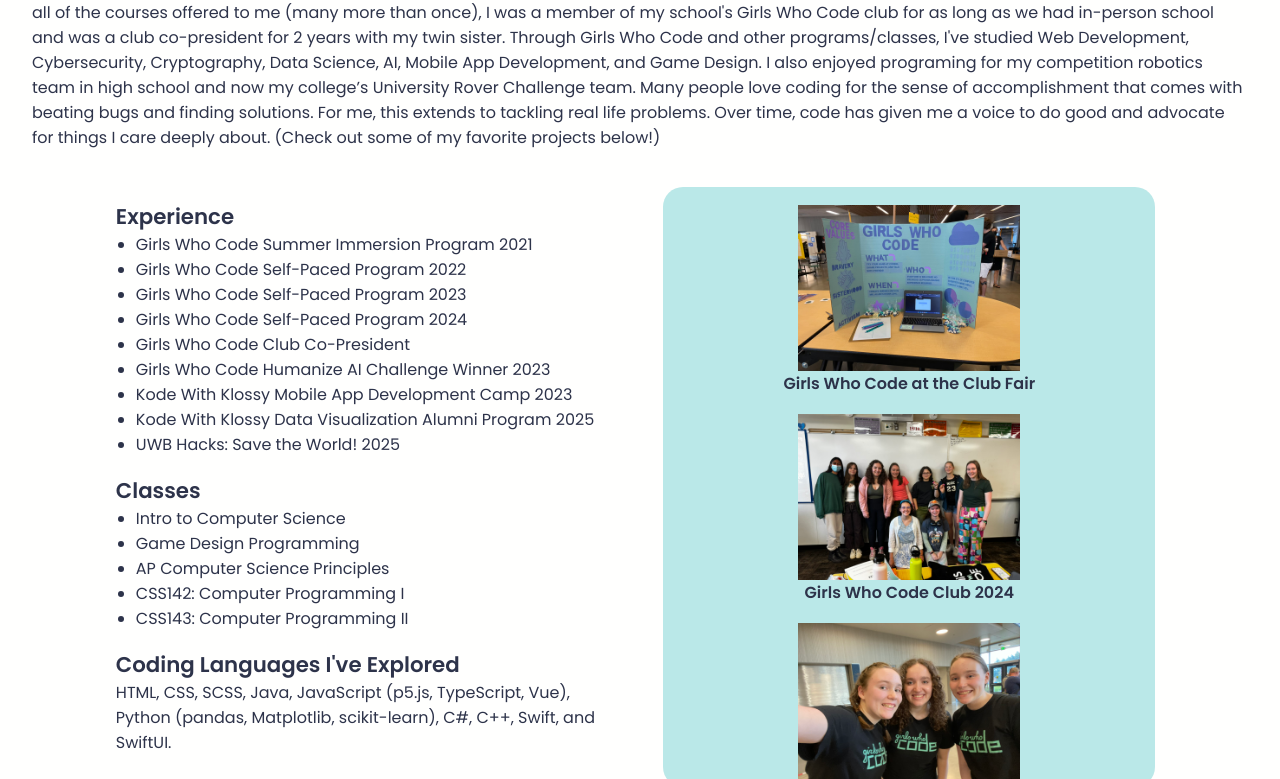
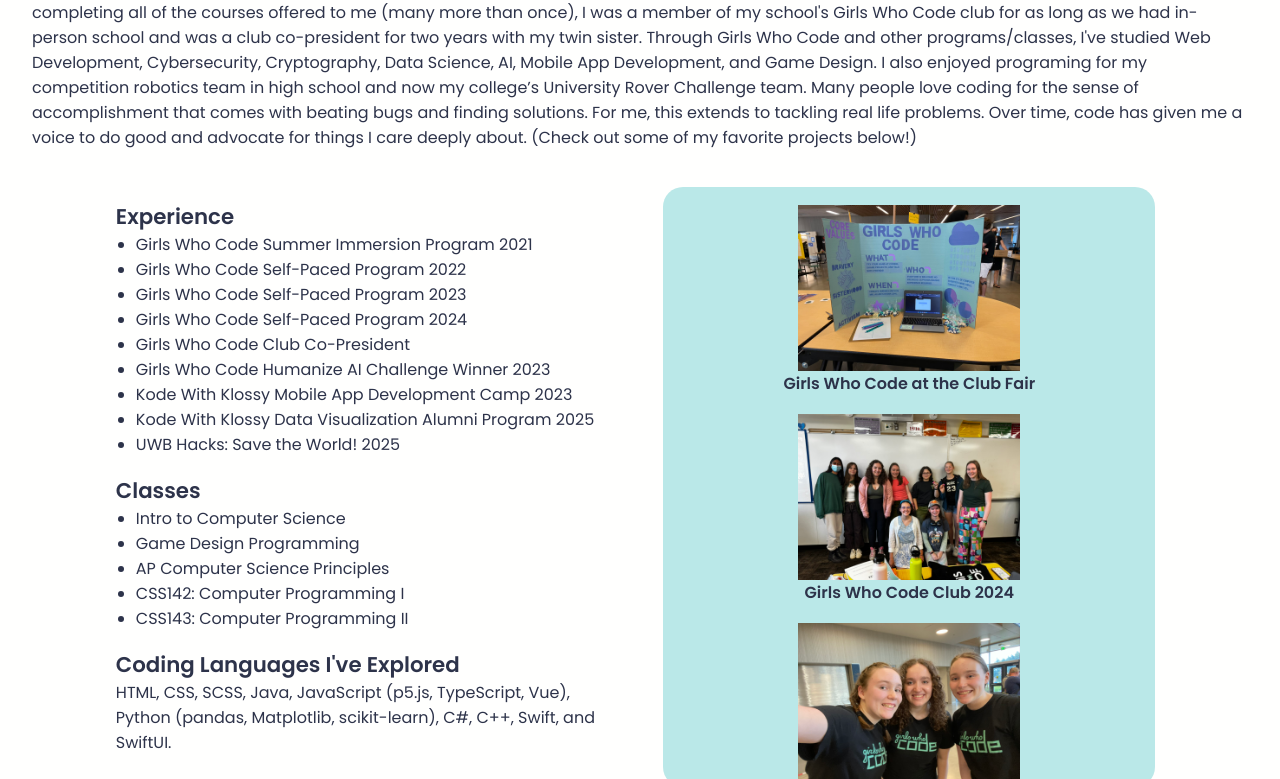
Before and after one commit to CharlotteHoyt/KWK-BWDC-About-Me, a plain HTML site: page coding.html in a window 1280 px wide. Shown: the part 133-912 px from the top of the page. Drawn offline with Linux system fonts and the light colour scheme.

Commit message:
Fixed spelling.

```diff
--- a/coding.html
+++ b/coding.html
@@ -39,7 +39,7 @@
     <!--An Overview of My Coding Journey/GWC Experience-->
     <div class="content">
       <h1>Hello, World!</h1>
-      <p>Girls Who Code was a massive part of my high school life. In addition to participating in Girls Who Code summer programs for 4 years and completing all of the courses offered to me (many more than once), I was a member of my school's Girls Who Code club for as long as we had in-person school and was a club co-president for 2 years with my twin sister. Through Girls Who Code and other programs/classes, I've studied Web Development, Cybersecurity, Cryptography, Data Science, AI, Mobile App Development, and Game Design. I also enjoyed programing for my competition robotics team in high school and now my college’s University Rover Challenge team. Many people love coding for the sense of accomplishment that comes with beating bugs and finding solutions. For me, this extends to tackling real life problems. Over time, code has given me a voice to do good and advocate for things I care deeply about. (Check out some of my favorite projects below!)</p>
+      <p>Girls Who Code was a massive part of my high school life. In addition to participating in Girls Who Code summer programs for four years and completing all of the courses offered to me (many more than once), I was a member of my school's Girls Who Code club for as long as we had in-person school and was a club co-president for two years with my twin sister. Through Girls Who Code and other programs/classes, I've studied Web Development, Cybersecurity, Cryptography, Data Science, AI, Mobile App Development, and Game Design. I also enjoyed programing for my competition robotics team in high school and now my college’s University Rover Challenge team. Many people love coding for the sense of accomplishment that comes with beating bugs and finding solutions. For me, this extends to tackling real life problems. Over time, code has given me a voice to do good and advocate for things I care deeply about. (Check out some of my favorite projects below!)</p>
 
       <br>
 
```
